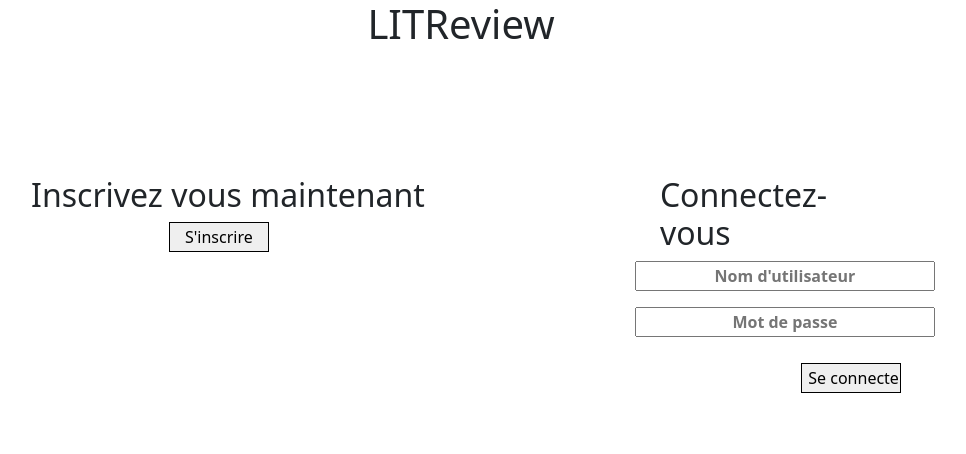
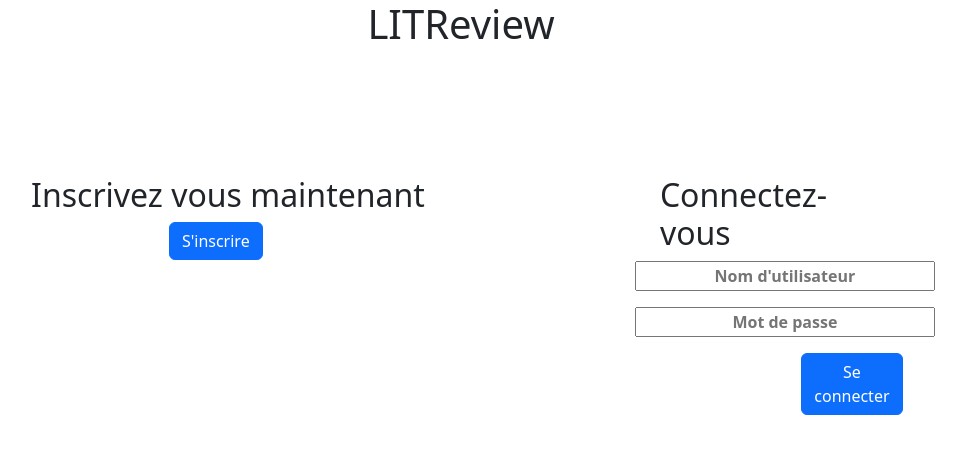
Before and after one commit to Antho78780/Developpez-une-application-Web-en-utilisant-Django, a Django app: page /auth/login/ in a window 1280 px wide. Shown: the top 454 px of the page, without its empty margins (179-1145 px from the left). Run offline with Django 4.2, Linux system fonts and the light colour scheme.

Commit message:
amélioration du css

```diff
--- a/litReview/account/models.py
+++ b/litReview/account/models.py
@@ -3,5 +3,6 @@ from django.contrib.auth.models import AbstractUser
 
 class User(AbstractUser):
     username = models.CharField(max_length=40, unique=True)
+    followed = models.ManyToManyField("self", through="flux.UserFollows",through_fields=["followed_user", "user",], symmetrical=False)
 
     USERNAME_FIELD = "username"
--- a/litReview/account/static/login.css
+++ b/litReview/account/static/login.css
@@ -17,25 +17,15 @@ input {
     width: 300px;
     height: 30px;
 }
-button, .input_login {
-    height: 30px;
-    width: 100px;
-    border: 1px solid black;
-}
 .input_login {
     margin-left: 65%;
 }
-button a {
-    text-decoration: none;
-    color: black;
-}
+
 form {
     display: block;
     width: 20%;
 }
-.field_login {
-    margin-top: 10px;
-}
+
 .button_register {
     margin-left: 35%;
 }
--- a/litReview/account/templates/login.html
+++ b/litReview/account/templates/login.html
@@ -10,14 +10,14 @@
 	<section>
 		<div>
 			<h2>Inscrivez vous maintenant</h2>
-			<button class="button_register"><a href="{% url 'account:register' %}">S'inscrire</a></button>
+			<a href="{% url 'account:register' %}"><button class="btn btn-primary button_register">S'inscrire</button></a>
 		</div>
 
 		<form method="post">
 			{% csrf_token %}
 			<h2 id="titre_connexion">Connectez-vous</h2>
 			{{ form.as_p }}
-			<input type="submit" class="input_login field_login" value="Se connecter">
+			<button type="submit" class="btn btn-primary input_login">Se connecter</button>
 
 			<p>{{ message }}</p>
 
--- a/litReview/account/templates/register.html
+++ b/litReview/account/templates/register.html
@@ -15,8 +15,8 @@
 				{{ form }}
 			</div>
 			<div id="block_button_register">
-				<button><a href="{% url 'account:login' %}">Retourner</a></button>
-				<input type="submit" value="S'inscrire" class="input_register">
+				<a href="{% url 'account:login' %}"><button class="btn btn-primary">Retourner</button></a>
+				<button type="submit" class="btn btn-primary">S'inscrire</button>
 			</div>
 		</form>
 	</section>
```
Also changed, not shown: litReview/account/static/register.css (+0 -9 lines), litReview/account/migrations/0002_user_followed.py (added).
